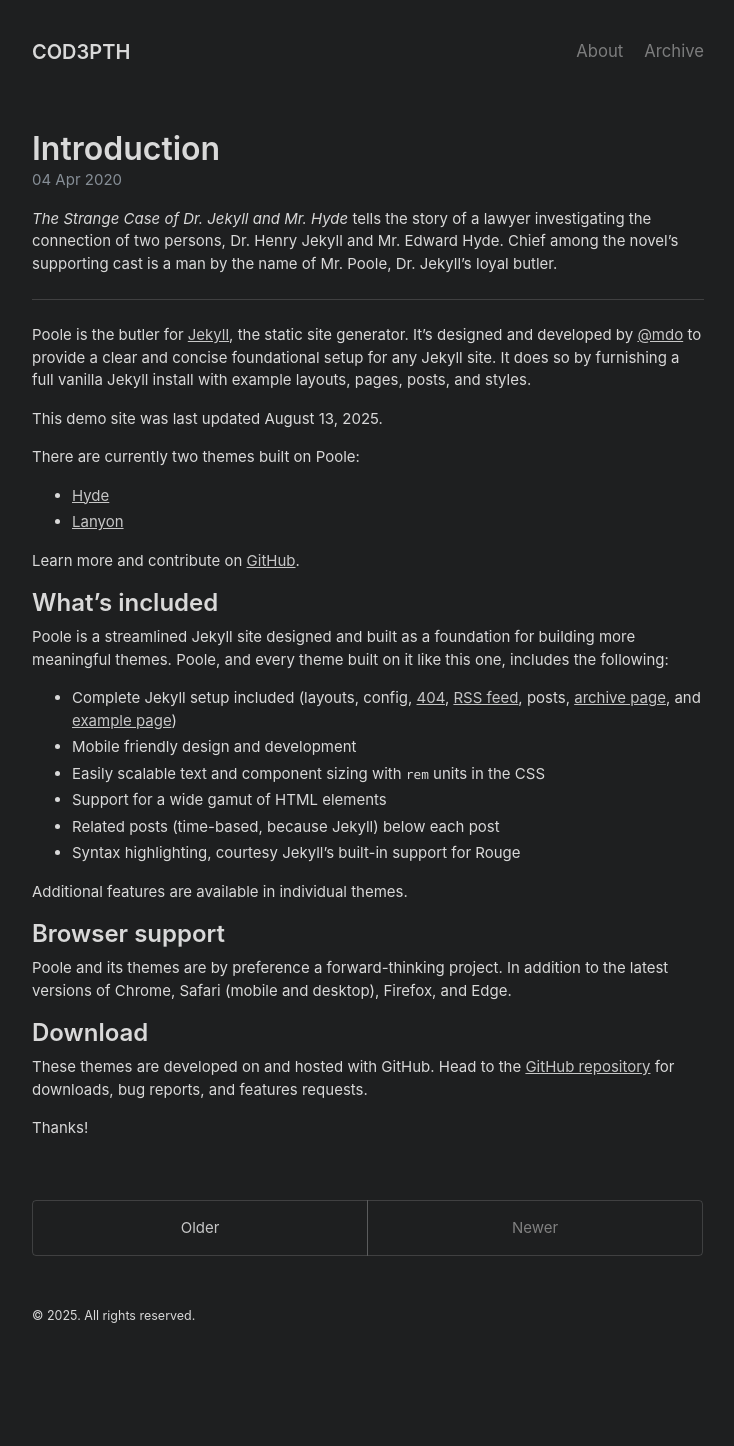
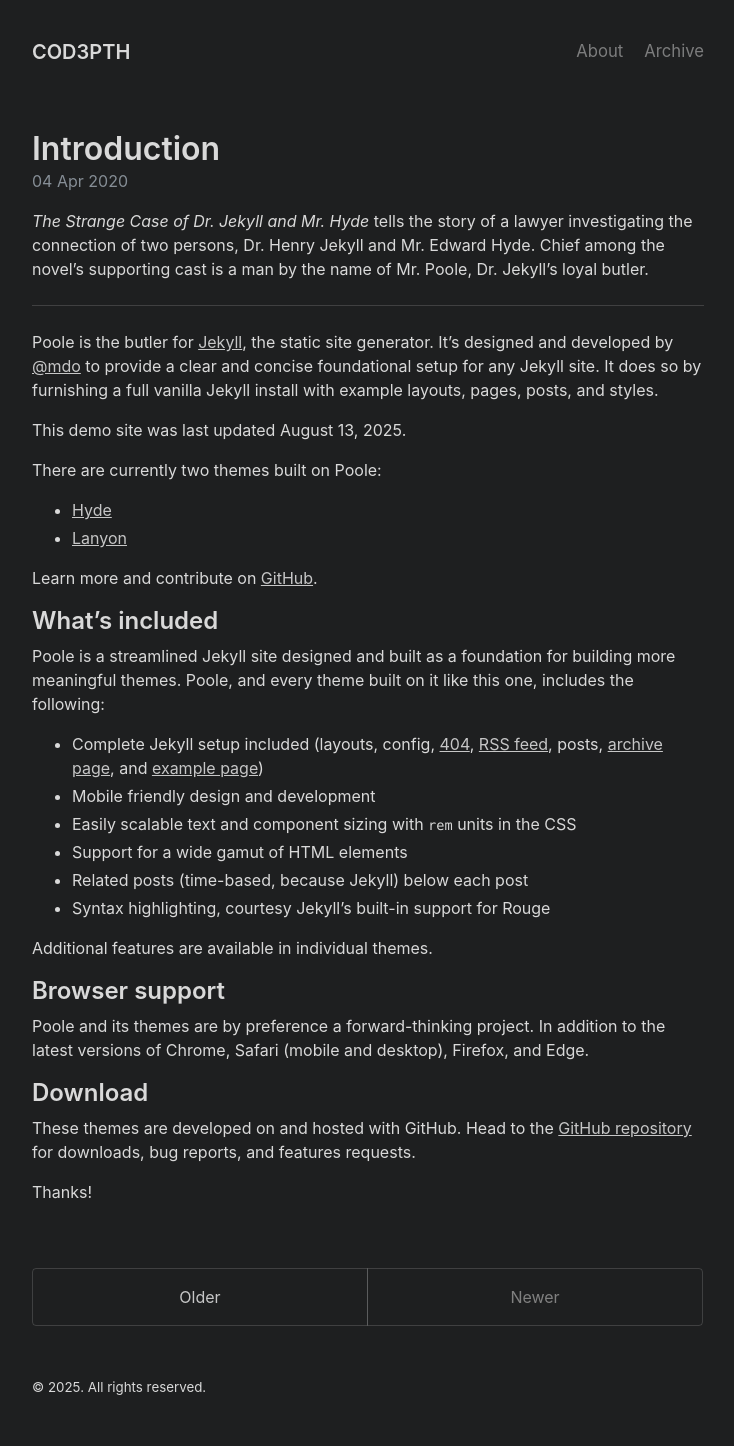
Before and after one commit to cod3pth/cod3pth.github.io, a Jekyll site: the page built from index.html, in a window 1280 px wide. Shown: the whole page, without its empty margins (272-1006 px from the left). Built offline with Jekyll 4.4.1, drawn with Linux system fonts in a browser that asks for light colours; the list of posts is cut into pages by our own code; before the commit the page ends 1375 px from its top, so only the background shows below that.

Commit message:
Update _variables.scss

```diff
--- a/_sass/_variables.scss
+++ b/_sass/_variables.scss
@@ -33,7 +33,7 @@
   --body-font: -apple-system, BlinkMacSystemFont, "Segoe UI", Roboto,
     "Helvetica Neue", Arial, "Noto Sans", sans-serif, "Apple Color Emoji",
     "Segoe UI Emoji", "Segoe UI Symbol", "Noto Color Emoji";
-  --body-font-size: 15px;
+  --body-font-size: 16px;
   --body-line-height: 1.5;
   --body-color: var(--gray-700);
   --body-bg: #fff;
```
